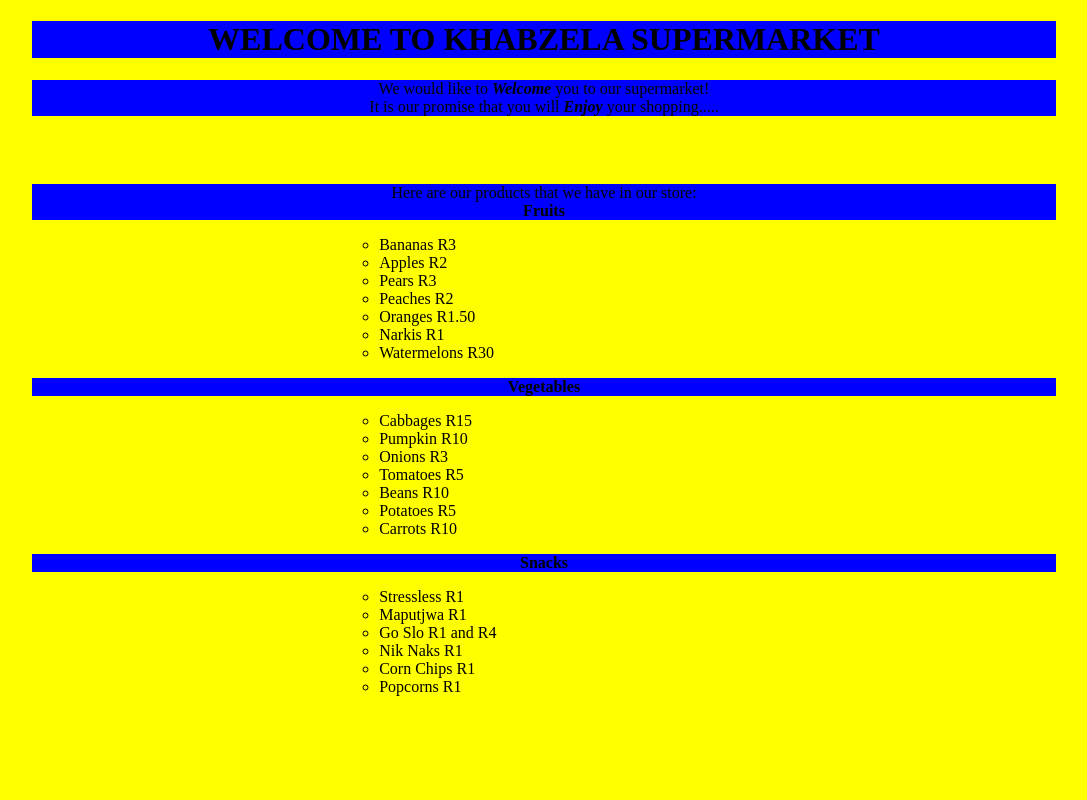
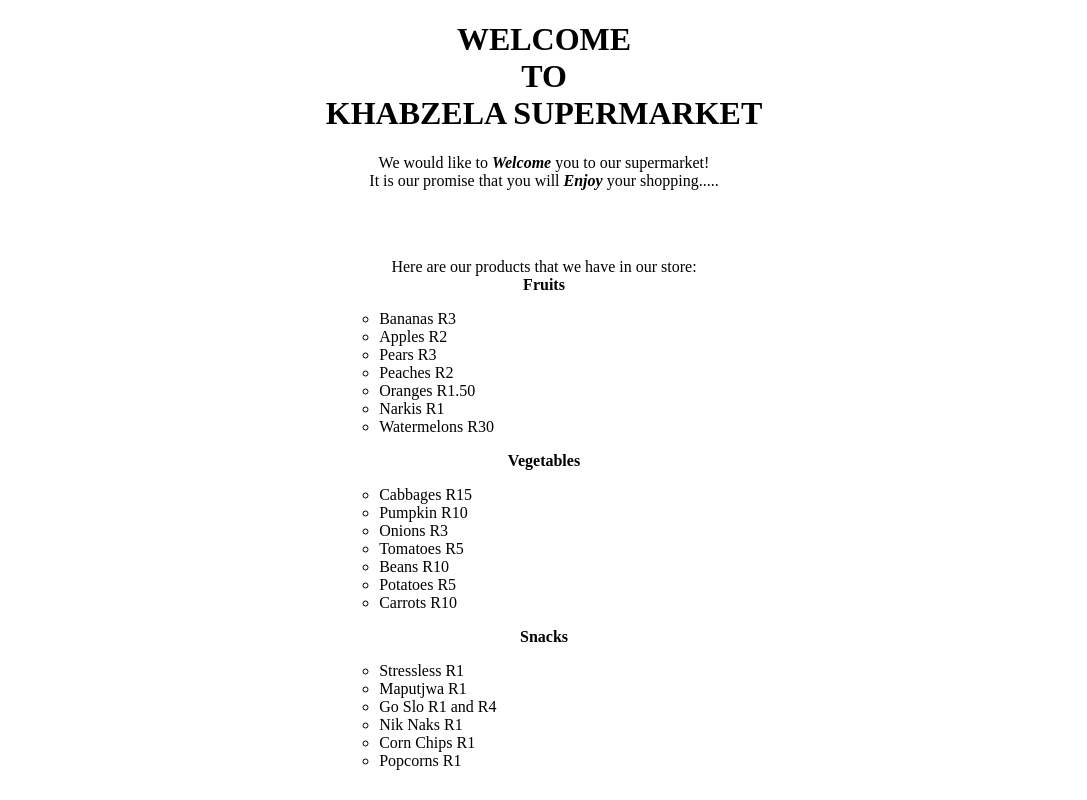
Before and after one commit to PETER990306/peter171.github.io-1, a plain HTML site: page index.html in a window 1280 px wide. Shown: the whole page, without its empty margins (96-1183 px from the left). Drawn offline with Linux system fonts and the light colour scheme.

Commit message:
Update index.html

```diff
--- a/index.html
+++ b/index.html
@@ -10,13 +10,12 @@
 			margin: 0 10% 0% 10%;
 			border: 4px line;
 			opacity: 100%;
-			background-color: yellow;
+			background-color: transparent;
 			color: black;
 		}
 
 		h1
 		{
-			background-color: blue;
 			text-align: center;
 			text-transform: uppercase;
 
@@ -24,7 +23,6 @@
 
 		p
 		{
-			background-color: blue;
 			text-align: center;
 		}
 
@@ -43,11 +41,14 @@
 </head>
 
 <body>
-	<h1>Welcome to KHABZELA SUPERMARKET</h1>
+
+	<h1>Welcome <br>to <br>KHABZELA SUPERMARKET</h1>
 	<p>We would like to <em><b>Welcome</b></em> you to our supermarket!<br>It is our promise that you will <em><b>Enjoy</b></em> your shopping.....</p>
 	<br><br>
+
+	<div>
 		<p>Here are our products that we have in our store:<br><b>Fruits</b></br></p>
-
+		<div>
 		<ul>
 			<li>Bananas R3</li>
 			<li>Apples R2</li>
@@ -57,7 +58,10 @@
 			<li>Narkis R1</li>
 			<li>Watermelons R30</li>
 		</ul>
-	<P><b>Vegetables</b></P>
+		</div>
+
+		<div>
+		<p><b>Vegetables</b></p>
 		<ul>
 			<li>Cabbages R15</li>
 			<li>Pumpkin R10</li>
@@ -67,6 +71,7 @@
 			<li>Potatoes R5</li>
 			<li>Carrots R10</li>
 		</ul>
+		</div>
 
 		<div>
 		<P><b>Snacks</b></P>
@@ -79,5 +84,6 @@
 			<li>Popcorns R1</li>
 		</ul>
 		</div>
+	</div>
 </body>
 </html>
```
Lines whose indentation alone changed are shown as unchanged.
